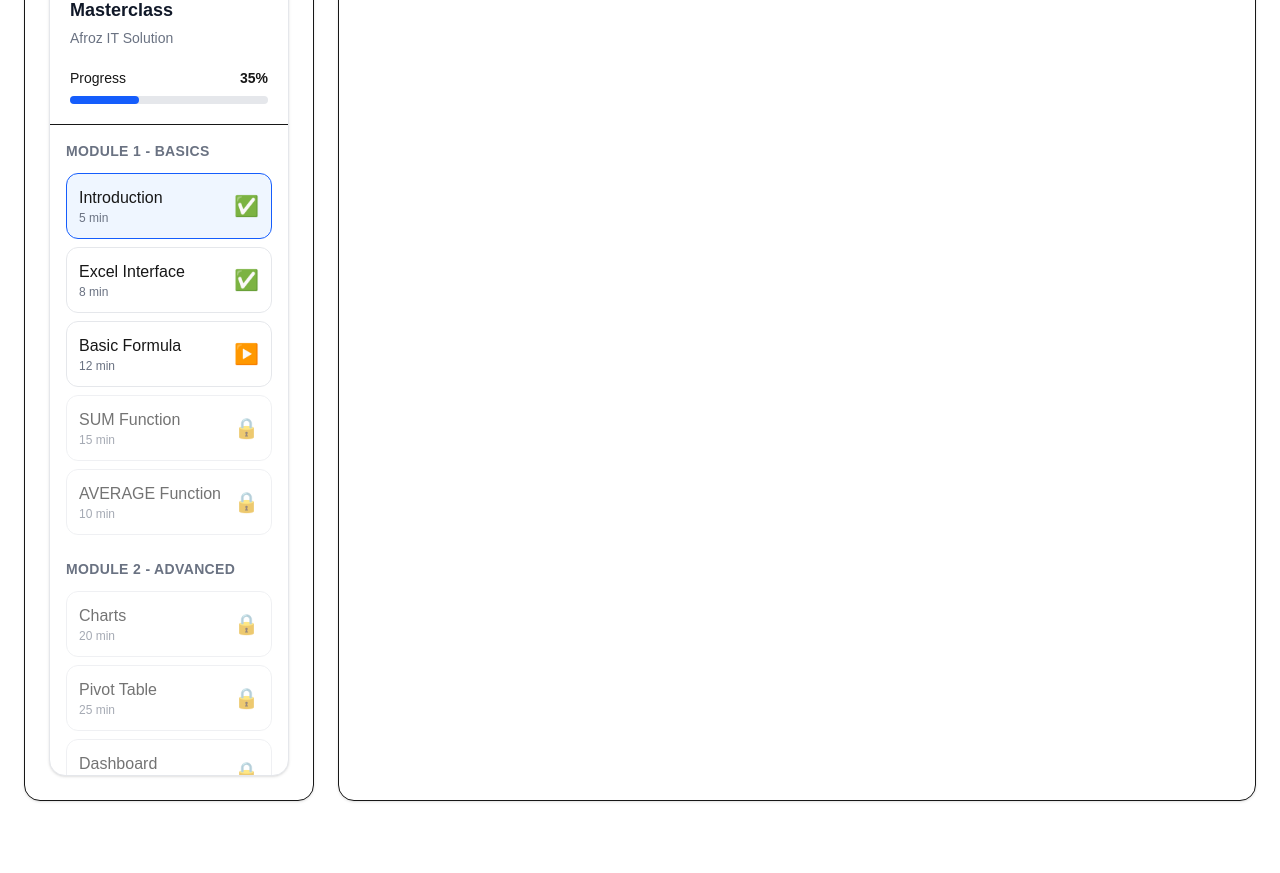
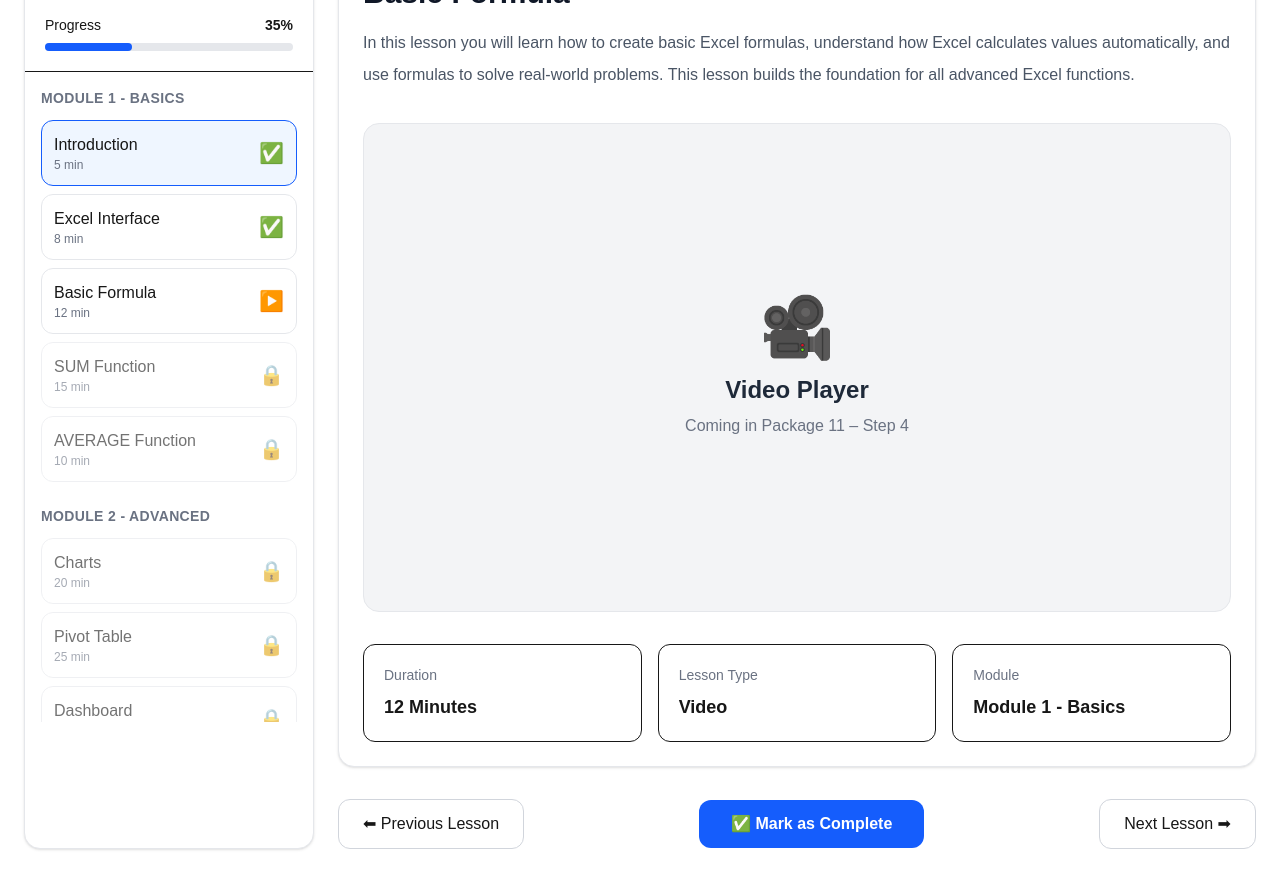
Before and after one commit to afroz-creator/afroz-excel-academy, a Next.js app: page /course/excel/lesson/1 in a window 1280 px wide. Shown: the part 340-1213 px from the top of the page. Before the commit the page ends 1165 px from the top, so only its background shows below. Built offline with nearby package versions, Linux system fonts and the light colour scheme; no server answers.

Commit message:
Package 11 - Dynamic Lesson System

```diff
--- a/app/course/excel/lesson/[id]/page.tsx
+++ b/app/course/excel/lesson/[id]/page.tsx
@@ -1,6 +1,7 @@
 import LessonHeader from "@/components/lesson/LessonHeader";
 import LessonSidebar from "@/components/lesson/LessonSidebar";
-
+import LessonPlayerContent from "@/components/lesson/player/LessonPlayerContent";
+import LessonNavigation from "@/components/lesson/player/LessonNavigation";
 interface Props {
   params: {
     id: string;
@@ -10,20 +11,39 @@ interface Props {
 export default function LessonPage({ params }: Props) {
   return (
     <div className="mx-auto max-w-7xl p-6">
+
+      {/* Header */}
       <LessonHeader
         title={`Lesson ${params.id}`}
         progress={35}
       />
 
+      {/* Main Layout */}
       <div className="grid gap-6 lg:grid-cols-4">
-        <div className="rounded-2xl border bg-white p-6 shadow-sm">
-          <LessonSidebar />
+
+        {/* Sidebar */}
+        <LessonSidebar />
+
+        {/* Lesson Content */}
+        <div className="space-y-6 lg:col-span-3">
+
+          <LessonPlayerContent
+            title="Basic Formula"
+            description="In this lesson you will learn how to create basic Excel formulas, understand how Excel calculates values automatically, and use formulas to solve real-world problems. This lesson builds the foundation for all advanced Excel functions."
+            duration="12 Minutes"
+            type="Video"
+            module="Module 1 - Basics"
+          />
+
+          <LessonNavigation
+            previousLesson={2}
+            nextLesson={4}
+          />
+
         </div>
 
-        <div className="lg:col-span-3 rounded-2xl border bg-white p-6 shadow-sm">
-          Content Coming Soon
-        </div>
       </div>
+
     </div>
   );
 }
--- /dev/null
+++ b/components/lesson/player/LessonNavigation.tsx
@@ -0,0 +1,38 @@
+"use client";
+
+interface LessonNavigationProps {
+  previousLesson?: number;
+  nextLesson?: number;
+}
+
+export default function LessonNavigation({
+  previousLesson,
+  nextLesson,
+}: LessonNavigationProps) {
+  return (
+    <div className="mt-8 flex flex-col gap-4 md:flex-row md:items-center md:justify-between">
+
+      {/* Previous Button */}
+      <button
+        disabled={!previousLesson}
+        className="rounded-xl border border-gray-300 px-6 py-3 font-medium transition hover:bg-gray-100 disabled:cursor-not-allowed disabled:opacity-50"
+      >
+        ⬅ Previous Lesson
+      </button>
+
+      {/* Complete Button */}
+      <button className="rounded-xl bg-blue-600 px-8 py-3 font-semibold text-white transition hover:bg-blue-700">
+        ✅ Mark as Complete
+      </button>
+
+      {/* Next Button */}
+      <button
+        disabled={!nextLesson}
+        className="rounded-xl border border-gray-300 px-6 py-3 font-medium transition hover:bg-gray-100 disabled:cursor-not-allowed disabled:opacity-50"
+      >
+        Next Lesson ➡
+      </button>
+
+    </div>
+  );
+}
--- /dev/null
+++ b/components/lesson/player/LessonPlayerContent.tsx
@@ -0,0 +1,76 @@
+interface LessonPlayerContentProps {
+  title: string;
+  description: string;
+  duration: string;
+  type: "Video" | "PDF" | "Quiz";
+  module: string;
+}
+
+export default function LessonPlayerContent({
+  title,
+  description,
+  duration,
+  type,
+  module,
+}: LessonPlayerContentProps) {
+  return (
+    <section className="rounded-2xl border border-gray-200 bg-white p-6 shadow-sm">
+      {/* Header */}
+      <div className="mb-8">
+        <p className="text-sm font-medium text-blue-600">{module}</p>
+
+        <h1 className="mt-2 text-3xl font-bold text-gray-900">
+          {title}
+        </h1>
+
+        <p className="mt-4 leading-8 text-gray-600">
+          {description}
+        </p>
+      </div>
+
+      {/* Video Placeholder */}
+      <div className="mb-8 overflow-hidden rounded-2xl border border-gray-200 bg-gray-100">
+        <div className="flex aspect-video items-center justify-center">
+          <div className="text-center">
+            <div className="mb-4 text-6xl">🎥</div>
+
+            <h2 className="text-2xl font-bold text-gray-800">
+              Video Player
+            </h2>
+
+            <p className="mt-2 text-gray-500">
+              Coming in Package 11 – Step 4
+            </p>
+          </div>
+        </div>
+      </div>
+
+      {/* Lesson Info */}
+      <div className="grid gap-4 md:grid-cols-3">
+        <div className="rounded-xl border p-5">
+          <p className="text-sm text-gray-500">Duration</p>
+
+          <h3 className="mt-2 text-lg font-semibold">
+            {duration}
+          </h3>
+        </div>
+
+        <div className="rounded-xl border p-5">
+          <p className="text-sm text-gray-500">Lesson Type</p>
+
+          <h3 className="mt-2 text-lg font-semibold">
+            {type}
+          </h3>
+        </div>
+
+        <div className="rounded-xl border p-5">
+          <p className="text-sm text-gray-500">Module</p>
+
+          <h3 className="mt-2 text-lg font-semibold">
+            {module}
+          </h3>
+        </div>
+      </div>
+    </section>
+  );
+}
--- a/data/excelCourse.ts
+++ b/data/excelCourse.ts
@@ -8,39 +8,59 @@ export const excelCourse = {
     {
       id: 1,
       title: "Module 1 - Basics",
+
       lessons: [
         {
           id: 1,
           title: "Introduction",
+          description:
+            "Welcome to the Advanced Excel Masterclass. In this lesson you will understand what Excel is and where it is used in real life.",
           duration: "5 min",
+          type: "Video",
           completed: true,
           locked: false,
         },
+
         {
           id: 2,
           title: "Excel Interface",
+          description:
+            "Learn about the Ribbon, Quick Access Toolbar, Formula Bar, Name Box, Status Bar and Worksheet area.",
           duration: "8 min",
+          type: "Video",
           completed: true,
           locked: false,
         },
+
         {
           id: 3,
           title: "Basic Formula",
+          description:
+            "Learn how to create basic Excel formulas, understand automatic calculations, and solve real-world problems using formulas.",
           duration: "12 min",
+          type: "Video",
           completed: false,
           locked: false,
         },
+
         {
           id: 4,
           title: "SUM Function",
+          description:
+            "Master the SUM function to quickly add numbers across rows, columns, and multiple ranges.",
           duration: "15 min",
+          type: "Video",
           completed: false,
           locked: true,
         },
+
         {
           id: 5,
           title: "AVERAGE Function",
+          description:
+            "Learn how to calculate averages efficiently using the AVERAGE function.",
           duration: "10 min",
+          type: "Video",
           completed: false,
           locked: true,
         },
@@ -50,25 +70,37 @@ export const excelCourse = {
     {
       id: 2,
       title: "Module 2 - Advanced",
+
       lessons: [
         {
           id: 6,
           title: "Charts",
+          description:
+            "Learn to create professional Excel charts and visualize your data.",
           duration: "20 min",
+          type: "Video",
           completed: false,
           locked: true,
         },
+
         {
           id: 7,
           title: "Pivot Table",
+          description:
+            "Understand Pivot Tables and analyze large datasets easily.",
           duration: "25 min",
+          type: "Video",
           completed: false,
           locked: true,
         },
+
         {
           id: 8,
           title: "Dashboard",
+          description:
+            "Build an interactive Excel dashboard using charts, slicers, and KPIs.",
           duration: "30 min",
+          type: "Video",
           completed: false,
           locked: true,
         },
```
